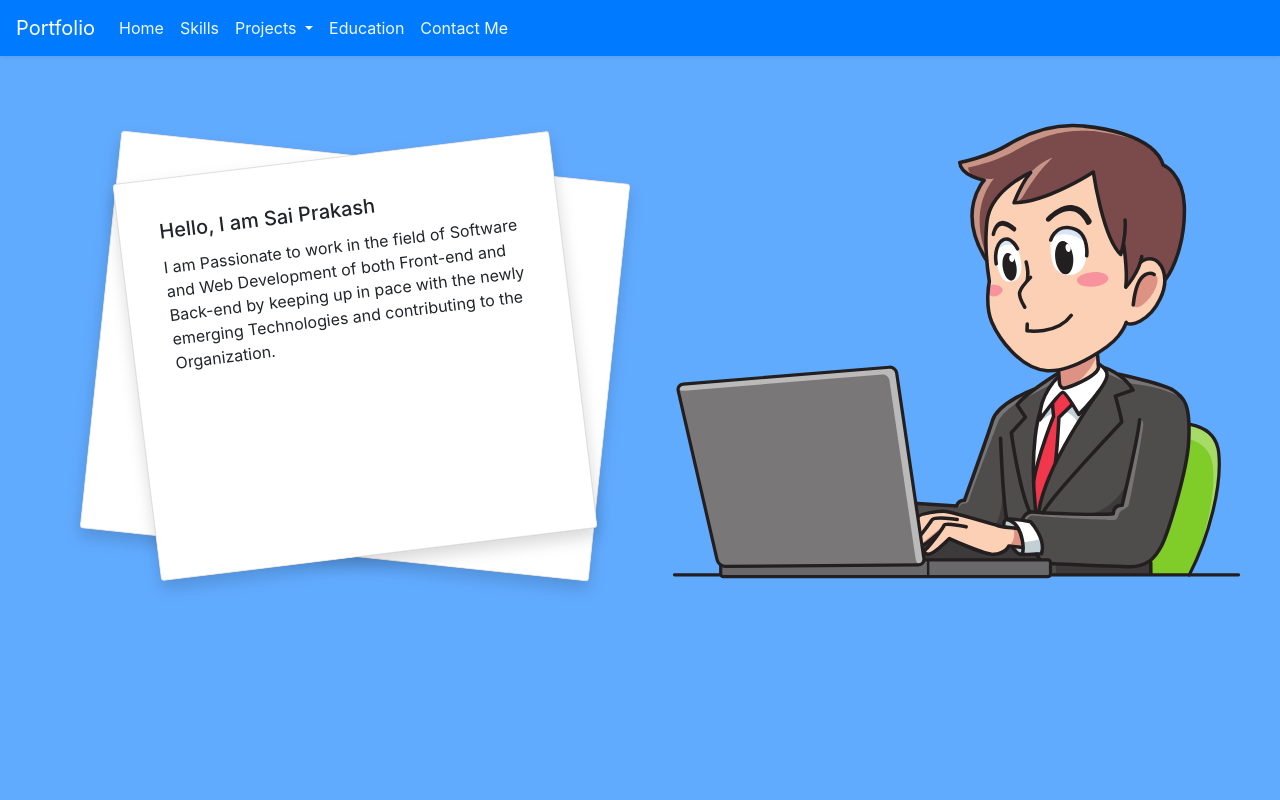
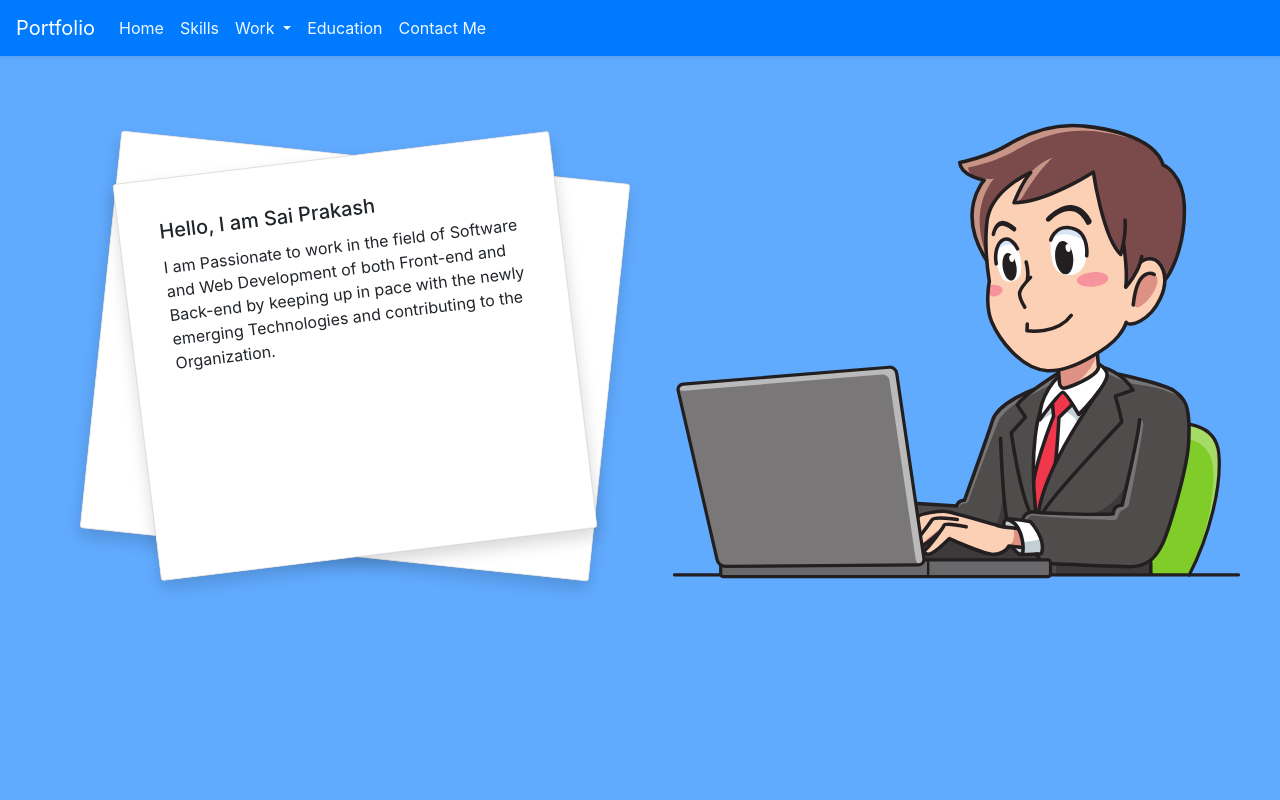
Before and after one commit to vsaiprakash/portfolio-app-ui, an Angular app: page / in a window 1280 px wide. Shown: the top 800 px of the page. Built offline with nearby package versions, Linux system fonts and the light colour scheme.

Commit message:
code cleanup;

```diff
--- a/src/app/layout/menu-bar/menu-bar.component.html
+++ b/src/app/layout/menu-bar/menu-bar.component.html
@@ -22,13 +22,13 @@
             <li class="nav-item dropdown">
                 <a class="nav-link dropdown-toggle" href="#" id="navbarDropdown" role="button" data-toggle="dropdown"
                     aria-haspopup="true" aria-expanded="false">
-                    Projects
+                    Work
                 </a>
                 <div class="dropdown-menu shadow" aria-labelledby="navbarDropdown">
                     <a class="dropdown-item clickable" (click)="goToWorkExperienceSection()">Work Experience</a>
                     <a class="dropdown-item clickable personal-projects-button" (click)="goToPersonalProjectsSection()">Personal Projects</a>
                     <div class="dropdown-divider"></div>
-                    <a class="dropdown-item clickable disabled">Coming Soon</a>
+                    <a class="dropdown-item clickable disabled">Coming Soon ...</a>
                 </div>
             </li>
             <li class="nav-item">
```
